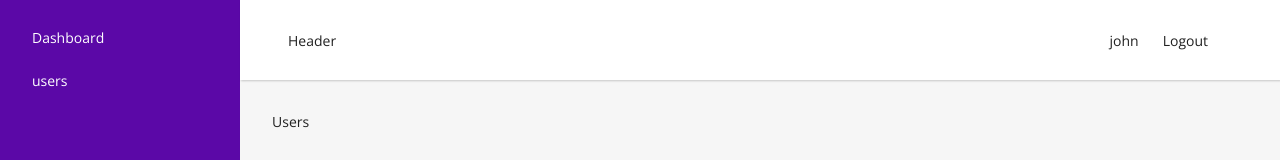
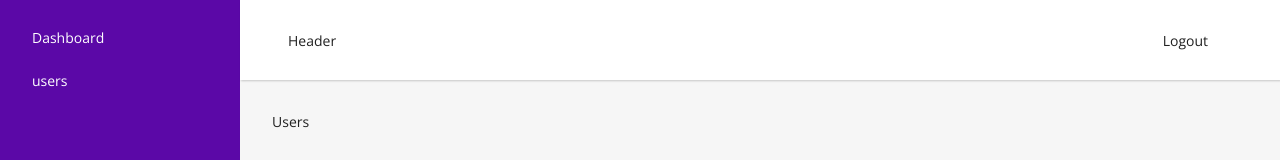
Before and after one commit to NikKowPHP/laravel-react-full-stack, a React (Vite) app in the folder react/: page /users in a window 1280 px wide. Shown: the top 160 px of the page. Built offline with nearby package versions, Linux system fonts and the light colour scheme; no server answers; sample sign-in values are in the browser's storage.

Commit message:
delete dummy user

```diff
--- a/react/src/contexts/ContextProvider.jsx
+++ b/react/src/contexts/ContextProvider.jsx
@@ -9,7 +9,6 @@ const StateContext = createContext({
 
 export const ContextProvider = ({children}) => {
 	const [user, setUser] = useState({
-		name: 'john'
 	});
 	const [token, _setToken] = useState(localStorage.getItem("ACCESS_TOKEN"));
 	const setToken = (token) => {
```
